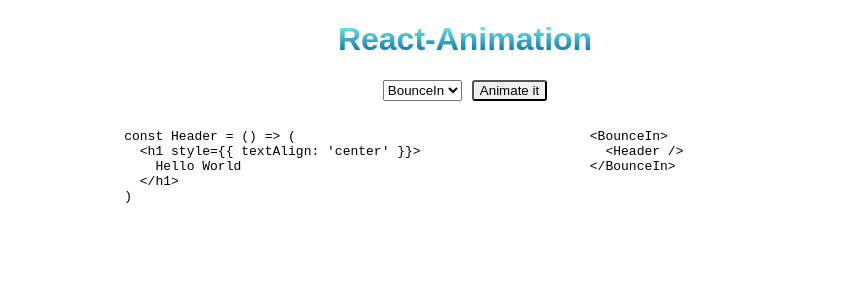
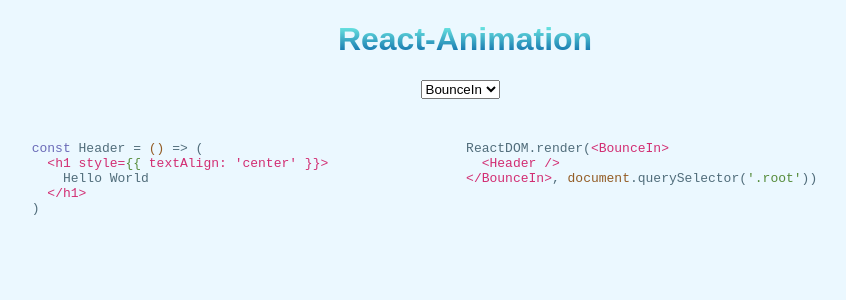
Before and after one commit to cyan33/react-animation-wrapper, a React (Vite) app: page / in a window 1280 px wide. Shown: the top 300 px of the page, without its empty margins (175-1021 px from the left). Built offline with nearby package versions, Linux system fonts and the light colour scheme.

Commit message:
refactor syntax highlighting

```diff
--- a/src/components/App.js
+++ b/src/components/App.js
@@ -1,7 +1,7 @@
 import React, { Component } from "react";
 import { css } from "glamor";
 import hljs from "highlight.js";
-import "highlight.js/styles/paraiso-dark.css";
+import "highlight.js/styles/atelier-lakeside-light.css";
 
 import BounceIn from "./BounceIn";
 import Flash from "./Flash";
@@ -33,74 +33,48 @@
   return animation ? <Wrapper>{Header}</Wrapper> : Header;
 };
 
-class SelectAnimation extends Component {
-  constructor() {
-    super();
-    this.select = null;
-  }
-
-  getVal = () => {
-    return this.select.value;
-  };
-
-  render() {
-    const { onAnimate } = this.props;
-    return (
+const SelectAnimation = ({ value, onAnimate }) => (
   <div
     {...css({
       display: "flex",
       justifyContent: "center"
     })}
   >
-        <select
-          ref={select => (this.select = select)}
-          {...css({ marginRight: "10" })}
-        >
+    <select onChange={onAnimate} value={value} {...css({ marginRight: "10" })}>
       {Object.keys(animations).map(a => (
         <option key={`animation-${a}`}>{a}</option>
       ))}
     </select>
-        <button
-          onClick={onAnimate}
-          {...css({
-            borderRadius: "3",
-            cursor: "pointer"
-          })}
-        >
-          Animate it
-        </button>
   </div>
 );
-  }
-}
 
 class CodeExample extends Component {
   constructor() {
     super();
-    this.wrapperCode = null;
+    this.codeExample = null;
   }
 
-  // componentDidMount() {
-  //   hljs.initHighlighting()
-  // }
+  componentDidMount() {
+    hljs.initHighlighting();
+  }
 
-  // componentDidUpdate() {
-  //   hljs.highlightBlock(this.wrapperCode)
-  // }
+  componentDidUpdate() {
+    hljs.highlightBlock(this.codeExample);
+  }
 
   render() {
     const { code, animation } = this.props;
-    console.log("render");
     return (
       <div
-        className="code-example"
+        className="code-example javascript"
+        ref={codeExample => (this.codeExample = codeExample)}
         {...css({
           display: "flex",
-          flexDirection: "row",
-          justifyContent: "center"
+          padding: "8",
+          flexDirection: "row"
         })}
       >
-        <pre {...css({ width: "450" })}>
+        <pre {...css({ marginLeft: "75" })}>
           <code>
             {`
               const Header = () => (
@@ -111,15 +85,12 @@
             `}
           </code>
         </pre>
-        <pre
-          ref={wrapperCode => (this.wrapperCode = wrapperCode)}
-          {...css({ width: "450" })}
-        >
+        <pre>
           <code>
             {`
-                <${animation}>
+                ReactDOM.render(<${animation}>
                   <Header />
-                </${animation}>
+                </${animation}>, document.querySelector('.root'))
             `}
           </code>
         </pre>
@@ -132,13 +103,12 @@
   constructor() {
     super();
     this.state = { animation: Object.keys(animations)[0] };
-    this.selectAnimation = null;
   }
 
-  onAnimate = () => {
-    this.setState(() => ({
-      animation: this.selectAnimation.getVal()
-    }));
+  onAnimate = e => {
+    this.setState({
+      animation: e.target.value
+    });
   };
 
   render() {
@@ -146,8 +116,8 @@
     return [
       <Header key="header" animation={animation} />,
       <SelectAnimation
-        ref={selectAnimation => (this.selectAnimation = selectAnimation)}
         key="select"
+        value={animation}
         onAnimate={this.onAnimate}
       />,
       <CodeExample key="code" animation={animation} />
--- a/src/theme.js
+++ b/src/theme.js
@@ -2,3 +2,4 @@
 
 css.global("select:focus", { outline: "none" });
 css.global("button:focus", { outline: "none" });
+css.global("body", { backgroundColor: "#ebf8ff" });
```
Lines whose indentation alone changed are shown as unchanged.
